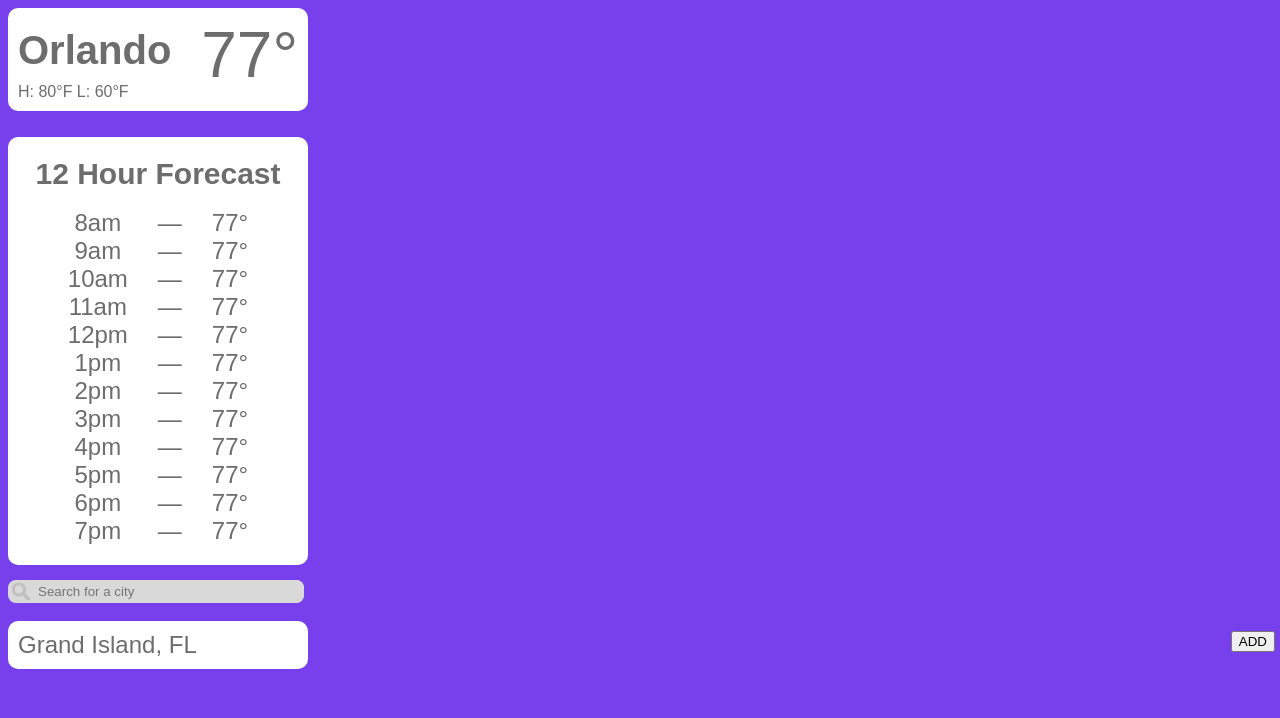
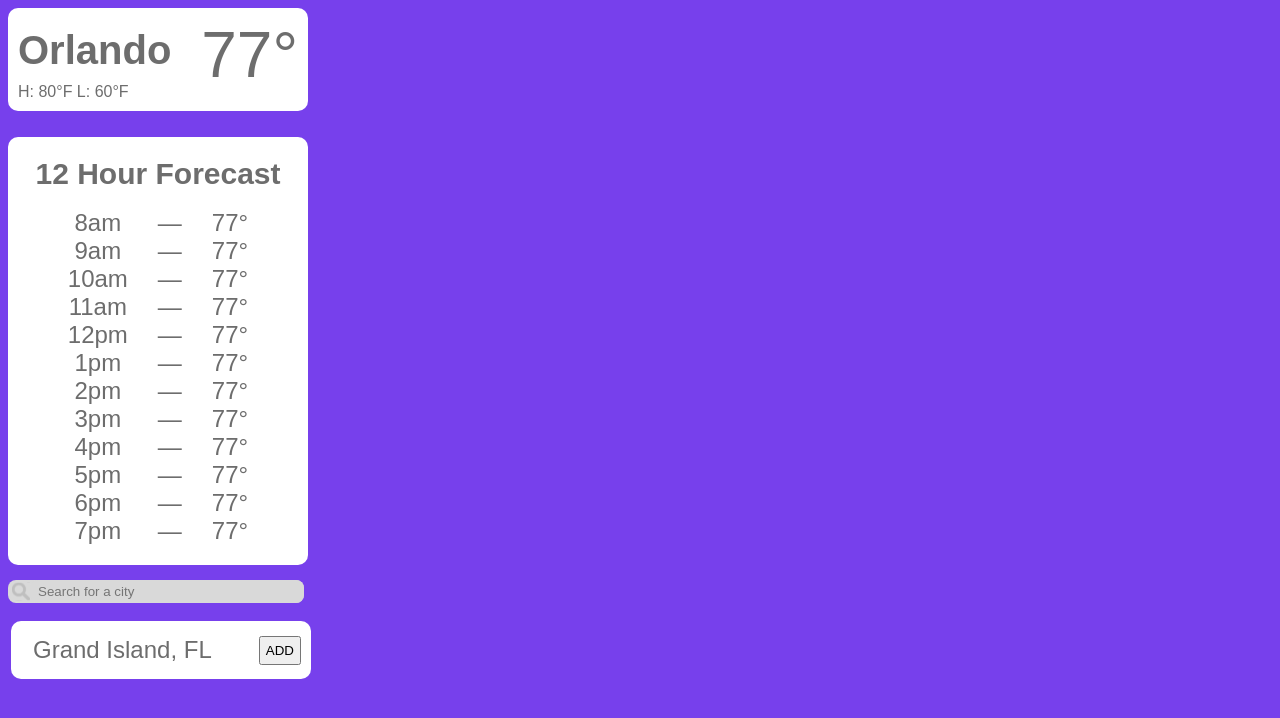
Before and after one commit to brooksmckinley/weather, a React (Create React App) app in the folder frontend/: page /test in a window 1280 px wide. Shown: the top 718 px of the page. Built offline with nearby package versions, Linux system fonts and the light colour scheme.

Commit message:
Fixed buttons for search results page.

```diff
--- a/frontend/src/components/SearchCard.css
+++ b/frontend/src/components/SearchCard.css
@@ -1,30 +1,27 @@
 .searchCityCard {
     background-color: white;
     border-radius: 10px;
-    padding: 10px;
-    display: flex;
-    justify-content: space-between;
+    padding: 15px;
+    display: inline-block;
+    width: 90%;
+    position: relative;
     font-family: sans-serif;
     color: #6D6D6D;
     margin-bottom: 15px;
+    margin-left: 3px;
 }
 
 .searchCityName {
     font-size: 24px;
-    padding-top: 10px;
-    padding-bottom: 10px;
+    padding: 7px;
     display: inline;
 }
 
-.searchCardContents {
-    display: inline;
-}
 
 .addButton button{
-    position: fixed;
-    right: 5px;
+    padding: 5px;
+    position: absolute;
+    display: inline-block;
+    right: 10px;
+    top: 15px;
 }
-
-.addButton {
-    display: inline;
-}
```
